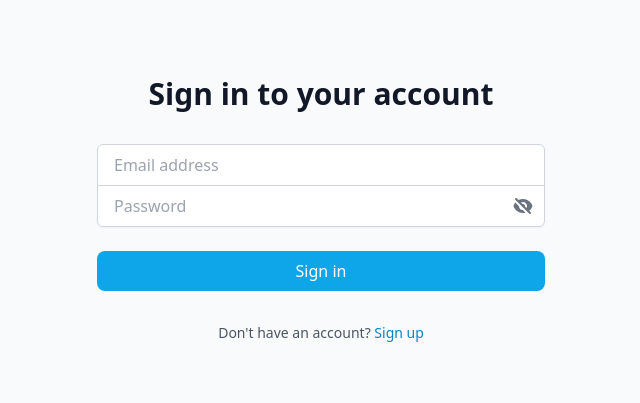
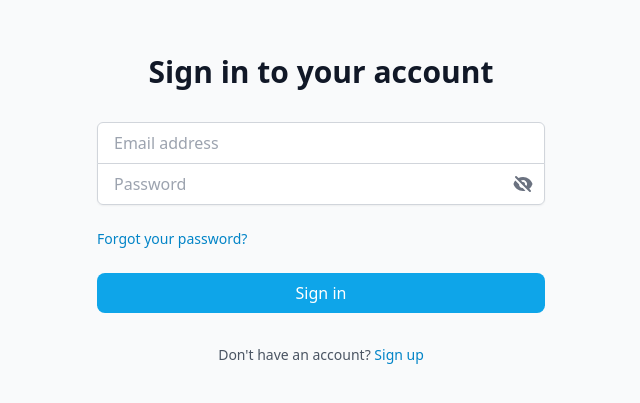
Before and after one commit to YousafKhan7/hostel-expense-tracker, a React (Vite) app: page /login in a window 1280 px wide. Shown: the part 203-606 px from the top of the page, without its empty margins (319-959 px from the left). Built offline with nearby package versions, Linux system fonts and the light colour scheme; no server answers.

Commit message:
added forgot password functionality

```diff
--- a/src/pages/LoginPage.jsx
+++ b/src/pages/LoginPage.jsx
@@ -1,6 +1,8 @@
 import { useState } from 'react';
 import { useNavigate, Link } from 'react-router-dom';
 import { useAuth } from '../contexts/AuthContext';
+import { sendPasswordResetEmail } from 'firebase/auth';
+import { auth } from '../services/firebaseConfig';
 
 export default function LoginPage() {
   const [email, setEmail] = useState('');
@@ -8,6 +10,7 @@ export default function LoginPage() {
   const [error, setError] = useState('');
   const [loading, setLoading] = useState(false);
   const [showPassword, setShowPassword] = useState(false);
+  const [resetEmailSent, setResetEmailSent] = useState(false);
   const navigate = useNavigate();
   const { login } = useAuth();
 
@@ -30,6 +33,31 @@ export default function LoginPage() {
     setShowPassword(!showPassword);
   };
 
+  const handleForgotPassword = async () => {
+    if (!email) {
+      setError('Please enter your email address first.');
+      return;
+    }
+
+    try {
+      setError('');
+      setLoading(true);
+      await sendPasswordResetEmail(auth, email);
+      setResetEmailSent(true);
+    } catch (error) {
+      console.error('Error sending password reset email:', error);
+      if (error.code === 'auth/user-not-found') {
+        setError('No account found with this email address.');
+      } else if (error.code === 'auth/invalid-email') {
+        setError('Invalid email format.');
+      } else {
+        setError('Failed to send password reset email. Please try again.');
+      }
+    } finally {
+      setLoading(false);
+    }
+  };
+
   return (
     <div className="min-h-screen flex items-center justify-center bg-gray-50 py-12 px-4 sm:px-6 lg:px-8">
       <div className="max-w-md w-full space-y-8">
@@ -42,6 +70,13 @@ export default function LoginPage() {
           {error && (
             <div className="rounded-md bg-red-50 p-4">
               <div className="text-sm text-red-700">{error}</div>
+            </div>
+          )}
+          {resetEmailSent && (
+            <div className="rounded-md bg-green-50 p-4">
+              <div className="text-sm text-green-700">
+                Password reset email sent! Please check your inbox.
+              </div>
             </div>
           )}
           <div className="rounded-md shadow-sm -space-y-px">
@@ -84,6 +119,19 @@ export default function LoginPage() {
             </div>
           </div>
 
+          <div className="flex items-center justify-between">
+            <div className="text-sm">
+              <button
+                type="button"
+                onClick={handleForgotPassword}
+                className="font-medium text-primary-600 hover:text-primary-500"
+                disabled={loading}
+              >
+                Forgot your password?
+              </button>
+            </div>
+          </div>
+
           <div>
             <button
               type="submit"
--- a/src/pages/UserSettingsPage.jsx
+++ b/src/pages/UserSettingsPage.jsx
@@ -38,7 +38,7 @@ export default function UserSettingsPage() {
   useEffect(() => {
     if (user) {
       setDisplayName(user.displayName || '');
-      setNewEmail(user.email || '');
+      setNewEmail('');
     }
   }, [user]);
 
@@ -140,6 +140,7 @@ export default function UserSettingsPage() {
 
       setAccountSuccess('Email updated successfully!');
       setCurrentPassword('');
+      setNewEmail('');
 
       // Clear success message after 3 seconds
       setTimeout(() => {
@@ -380,7 +381,7 @@ export default function UserSettingsPage() {
 
                     <div>
                       <label htmlFor="currentPasswordEmail" className="block text-sm font-medium text-gray-700">
-                        Current Password
+                        Current Password <span className="text-red-500">*</span>
                       </label>
                       <div className="relative mt-1">
                         <input
@@ -390,6 +391,7 @@ export default function UserSettingsPage() {
                           onChange={(e) => setCurrentPassword(e.target.value)}
                           className="block w-full rounded-md border-gray-300 shadow-sm focus:border-indigo-500 focus:ring-indigo-500 sm:text-sm"
                           placeholder="Enter your current password"
+                          required
                         />
                         <button
                           type="button"
@@ -432,7 +434,7 @@ export default function UserSettingsPage() {
                   <form onSubmit={handleUpdatePassword} className="space-y-3">
                     <div>
                       <label htmlFor="currentPassword" className="block text-sm font-medium text-gray-700">
-                        Current Password
+                        Current Password <span className="text-red-500">*</span>
                       </label>
                       <div className="relative mt-1">
                         <input
@@ -442,6 +444,7 @@ export default function UserSettingsPage() {
                           onChange={(e) => setCurrentPassword(e.target.value)}
                           className="block w-full rounded-md border-gray-300 shadow-sm focus:border-indigo-500 focus:ring-indigo-500 sm:text-sm"
                           placeholder="Enter your current password"
+                          required
                         />
                         <button
                           type="button"
```
Also changed, not shown: memory-bank/progress.md (+16 -0 lines).
